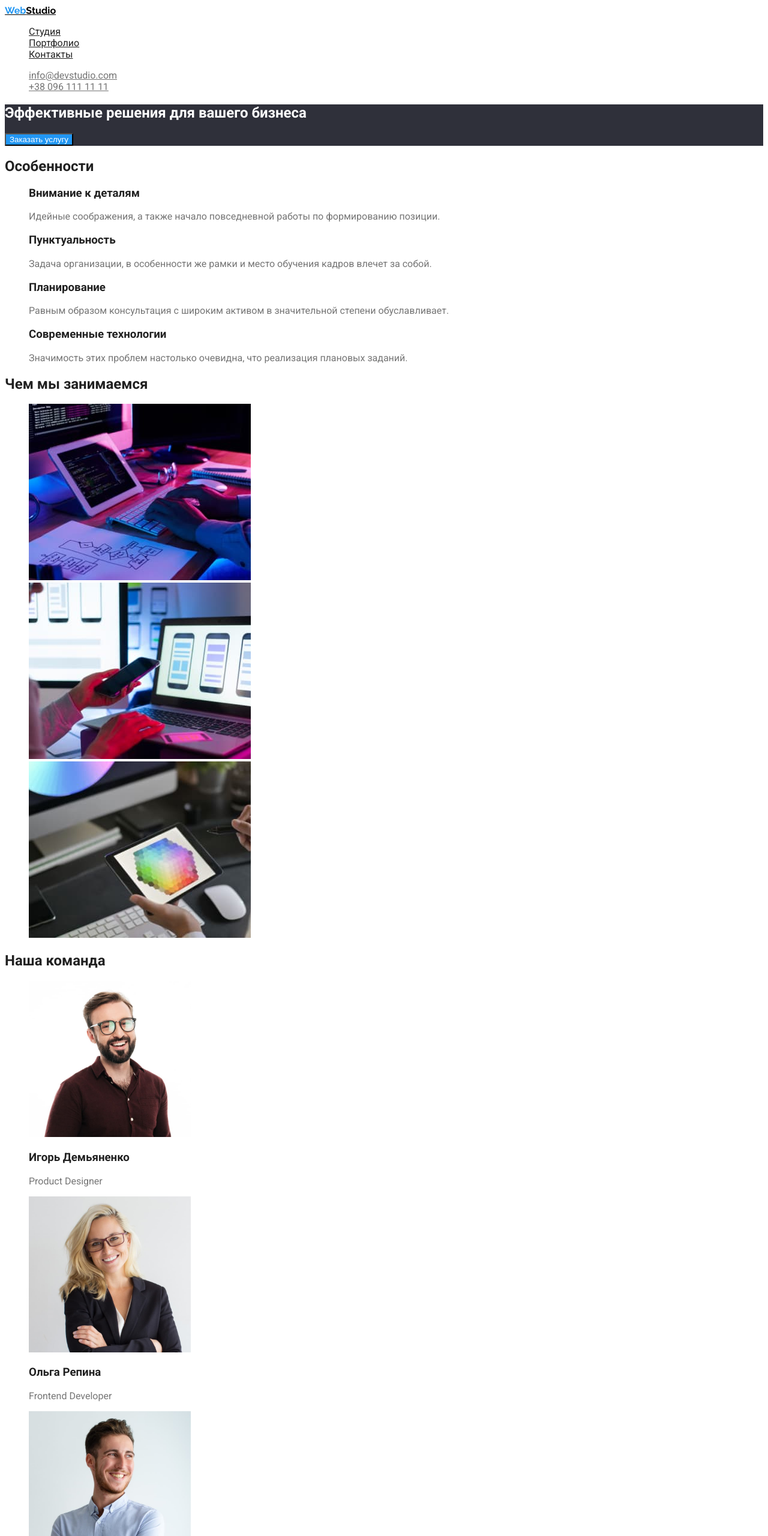
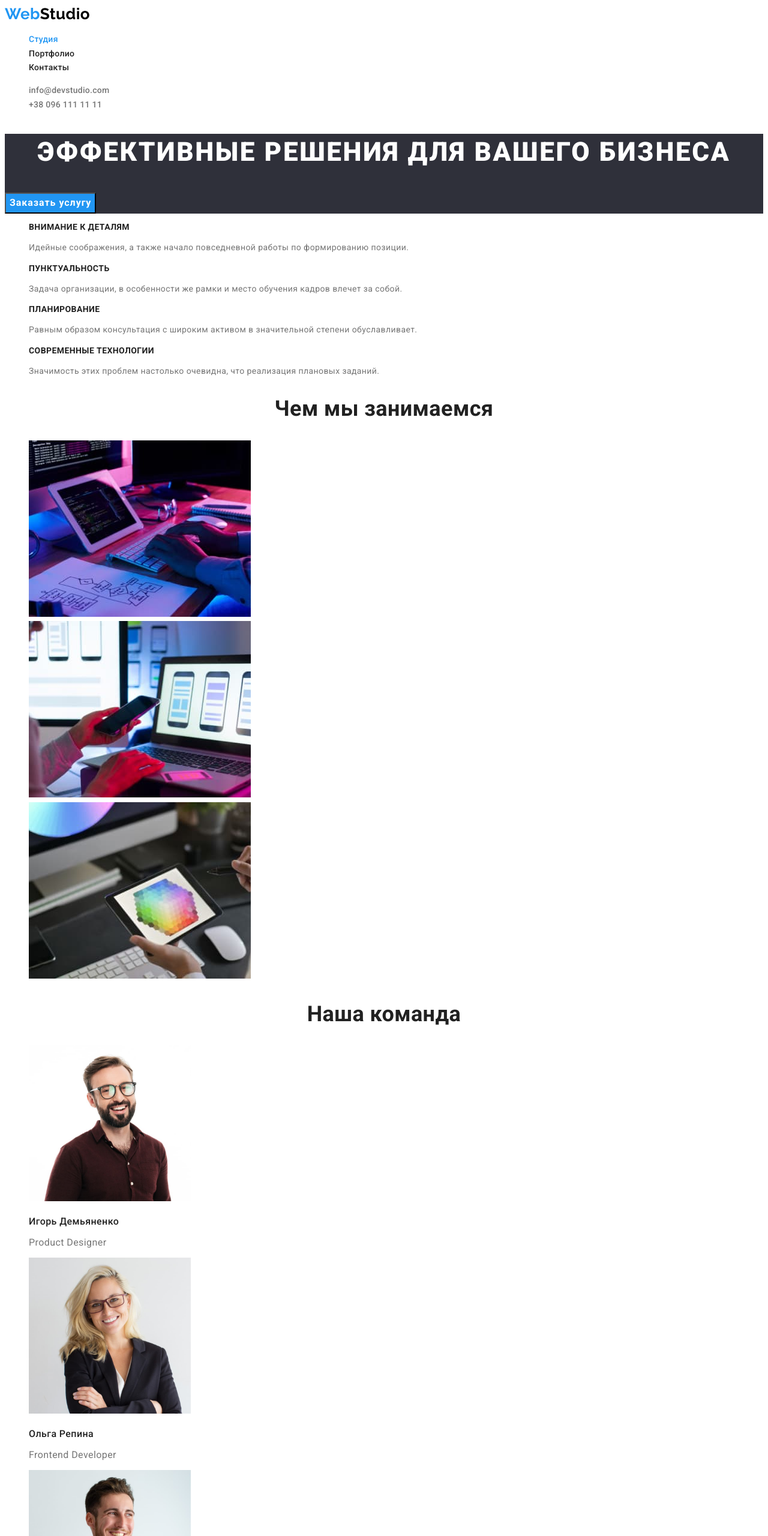
Before and after one commit to InnaSolod/goit-markup-hw-02, a plain HTML site: page index.html in a window 1280 px wide. Shown: the top 2560 px of the page at 60% size. Drawn offline with Linux system fonts and the light colour scheme.

Commit message:
HW-version-one

```diff
--- a/css/styles.css
+++ b/css/styles.css
@@ -1,49 +1,162 @@
+:root {
+	--text-color: #757575;
+	--title-color: #212121;
+	--accent-color: #2196f3;
+	--background-color: #2f303a;
+	--logo-black-color: #000000;
+	--text-white-color: #ffffff;
+}
+
+body {
+	color: var(--text-color);
+	background-color: var(--text-white-color);
+	font-family: 'Roboto', sans-serif;
+	font-weight: 400;
+	font-size: 14px;
+	line-height: 1.7;
+	letter-spacing: 0.03em;
+}
+
 /* header */
-header {
-	background: #ffffff;
+.logo-font {
+	font-family: "Raleway", sans-serif;
+	font-weight: 700;
+	font-size: 26px;
+	line-height: 1.2;
+	text-decoration: none;
 }
-span {
-	color: #2196f3;
-	font-family: "Raleway", sans-serif;
+.logo-color {
+	color: var(--accent-color);
 }
 .logo {
-	color: #000000;
-	font-family: "Raleway", sans-serif;
+	color: var(--logo-black-color);
 }
+
 ul {
 	list-style: none;
 }
 .site-nav a {
-	color: #212121;
-    font-family: 'Roboto', sans-serif;
+	color: var(--title-color);
+	text-decoration: none;
+	font-weight: 500;
+	line-height: 1.2;
+	letter-spacing: 0.02em;
 }
 .site-nav a:hover,
 .site-nav a:focus {
-	color: #2196f3;
+	color: var(--accent-color);
+}
+.site-nav .page {
+	color: var(--accent-color);
 }
 .contacts a {
-	color: #757575;
+	color: var(--text-color);
+	text-decoration: none;
+	font-style: normal;
+	font-weight: 500;
+	line-height: 1.2;
+	letter-spacing: 0.02em;
 }
 .contacts a:hover,
 .contacts a:focus {
-	color: #2196f3;
+	color: var(--accent-color);
 }
 /* hero */
 .hero {
-	background: #2f303a;
+	background: var(--background-color);
 }
 .hero-title {
-	color: #ffffff;
+	color: var(--text-white-color);
+	font-weight: 900;
+	font-size: 44px;
+	line-height: 1.4;
+	text-align: center;
+	letter-spacing: 0.06em;
+	text-transform: uppercase;
 }
 .hero-button {
-	color: #ffffff;
-	background: #2196f3;
+	color: var(--text-white-color);
+	background: var(--accent-color);
+	font-family: inherit;
+	font-weight: 700;
+	font-size: 16px;
+	line-height: 1.8;
+	display: flex;
+	align-items: center;
+	letter-spacing: 0.06em;
+	cursor: pointer;
 }
-/* body */
-body {
-    color: #757575;
-    font-family: 'Roboto', sans-serif;
+/* section */
+.section-title {
+    color: var(--title-color);
+	font-weight: 700;
+	font-size: 14px;
+	line-height: 1.2;
+	text-transform: uppercase;
 }
-.section-title {
-    color: #212121;
+.title {
+	color: var(--title-color);
+	font-weight: 700;
+	font-size: 36px;
+	line-height: 1.2;
+	text-align: center;
 }
+.title-name {
+	color: var(--title-color);
+	font-weight: 500;
+	font-size: 16px;
+	line-height: 1.2;
+}
+.text-career {
+	font-size: 16px;
+	line-height: 1.2;
+}
+.filters-button {
+	color: var(--title-color);
+	background-color: #F5F4FA;
+	border-style: none;
+	border-radius: 4px;
+	font-family: inherit;
+	font-weight: 500;
+	font-size: 16px;
+	line-height: 1.6;
+	text-align: center;
+	letter-spacing: 0.03em;
+	cursor: pointer;
+}
+.filters-button:hover,
+.filters-button:focus {
+	color: var(--text-white-color);
+	background-color: var(--accent-color);
+}
+.project-title {
+	color: var(--title-color);
+	font-weight: 700;
+	font-size: 18px;
+	line-height: 2;
+	letter-spacing: 0.06em;
+}
+.project-text {
+	font-size: 16px;
+	line-height: 1.8;
+}
+.hite {
+	font-size: 0;
+}
+/* footer */
+.footer {
+	background-color: var(--background-color);
+}
+.logo-footer {
+	color: var(--text-white-color);
+	text-decoration: none;
+	font-family: "Raleway", sans-serif;
+}
+.text-footer {
+	color: var(--text-white-color);
+	font-style: normal;
+	font-family: 'Roboto', sans-serif;
+	font-size: 14px;
+	line-height: 1.7;
+	letter-spacing: 0.03em;
+}
--- a/index.html
+++ b/index.html
@@ -5,21 +5,18 @@
 		<meta http-equiv="X-UA-Compatible" content="IE=edge" />
 		<meta name="viewport" content="width=device-width, initial-scale=1.0" />
 		<title>Web Studio</title>
-		<link rel="preconnect" href="https://fonts.googleapis.com" />
-		<link rel="preconnect" href="https://fonts.gstatic.com" crossorigin />
-		<link href="https://fonts.googleapis.com/css2?family=Raleway:wght@700&display=swap" rel="stylesheet" />
-        <link rel="preconnect" href="https://fonts.googleapis.com">
-        <link rel="preconnect" href="https://fonts.gstatic.com" crossorigin>
-        <link href="https://fonts.googleapis.com/css2?family=Raleway:wght@700&family=Roboto:wght@400;500;700;900&display=swap"
-        rel="stylesheet">
-		<link rel="stylesheet" href="./css/styles.css" />
+		<link rel="preconnect" href="https://fonts.googleapis.com">
+		<link rel="preconnect" href="https://fonts.gstatic.com" crossorigin>
+		<link href="https://fonts.googleapis.com/css2?family=Raleway:wght@700&family=Roboto:wght@400;500;700;900&display=swap"
+		rel="stylesheet">
+		<link rel="stylesheet" href="./css/styles.css"/>
 	</head>
 	<body>
 		<header>
-			<a href="./index.html" class="logo"><span>Web</span>Studio</a>
+			<a href="./index.html" class="logo logo-font"><span class="logo-color logo-font">Web</span>Studio</a>
 			<nav>
 				<ul class="site-nav">
-					<li><a href="./index.html">Студия</a></li>
+					<li><a href="./index.html" class="page">Студия</a></li>
 					<li><a href="./portfolio.html">Портфолио</a></li>
 					<li><a href="">Контакты</a></li>
 				</ul>
@@ -39,11 +36,11 @@
 
 			<!-- Особенности -->
 			<section class="section">
-				<h2 class="section-title">Особенности</h2>
+				<h2 class="hite">Особенности</h2>
 				<ul>
 					<li>
 						<h3 class="section-title">Внимание к деталям</h3>
-						<p class="text">Идейные соображения, а также начало повседневной работы по формированию позиции.</p>
+						<p>Идейные соображения, а также начало повседневной работы по формированию позиции.</p>
 					</li>
 					<li>
 						<h3 class="section-title">Пунктуальность</h3>
@@ -60,8 +57,8 @@
 				</ul>
 			</section>
 			<!-- Чем мы занимаемся -->
-			<section class="section">
-				<h2 class="section-title">Чем мы занимаемся</h2>
+			<section>
+				<h2 class="title">Чем мы занимаемся</h2>
 				<ul>
 					<li><img src="./images/box-1.jpg" alt="Программирование" width="370" height="294" /></li>
 					<li><img src="./images/box-2.jpg" alt="Интерфейс" width="370" height="294" /></li>
@@ -69,37 +66,37 @@
 				</ul>
 			</section>
 			<!-- Наша команда-->
-			<section class="section">
-				<h2 class="section-title">Наша команда</h2>
+			<section>
+				<h2 class="title">Наша команда</h2>
 				<ul>
 					<li>
 						<img src="./images/product-designer.jpg" alt="Игорь Демьяненко" width="270" height="260" />
-						<h3 class="section-title">Игорь Демьяненко</h3>
-						<p lang="en">Product Designer</p>
+						<h3 class="title-name">Игорь Демьяненко</h3>
+						<p lang="en" class="text-career">Product Designer</p>
 					</li>
 					<li>
 						<img src="./images/frontend-developer.jpg" alt="Ольга Репина" width="270" height="260" />
-						<h3 class="section-title">Ольга Репина</h3>
-						<p lang="en">Frontend Developer</p>
+						<h3 class="title-name">Ольга Репина</h3>
+						<p lang="en" class="text-career">Frontend Developer</p>
 					</li>
 					<li>
 						<img src="./images/marketing.jpg" alt="Николай Тарасов" width="270" height="260" />
-						<h3 class="section-title">Николай Тарасов</h3>
-						<p lang="en">Marketing</p>
+						<h3 class="title-name">Николай Тарасов</h3>
+						<p lang="en" class="text-career">Marketing</p>
 					</li>
 					<li>
 						<img src="./images/ui-designer.jpg" alt="Михаил Ермаков" width="270" height="260" />
-						<h3 class="section-title">Михаил Ермаков</h3>
-						<p lang="en">UI Designer</p>
+						<h3 class="title-name">Михаил Ермаков</h3>
+						<p lang="en" class="text-career">UI Designer</p>
 					</li>
 				</ul>
 			</section>
 		</main>
 
-		<footer>
-			<a href="./index.html" class="logo"><span>Web</span>Studio</a>
+		<footer class="footer">
+			<a href="./index.html" class="logo-footer logo-font"><span class="logo-color logo-font">Web</span>Studio</a>
 			<address>
-				<p>г. Киев, пр-т Леси Украинки, 26</p>
+				<p class="text-footer">г. Киев, пр-т Леси Украинки, 26</p>
 				<ul class="contacts">
 					<li><a href="mailto:info@example.com">info@example.com</a></li>
 					<li><a href="tel:+380991111111">+38 099 111 11 11</a></li>
```
Also changed, not shown: portfolio.html (+39 -34 lines).
